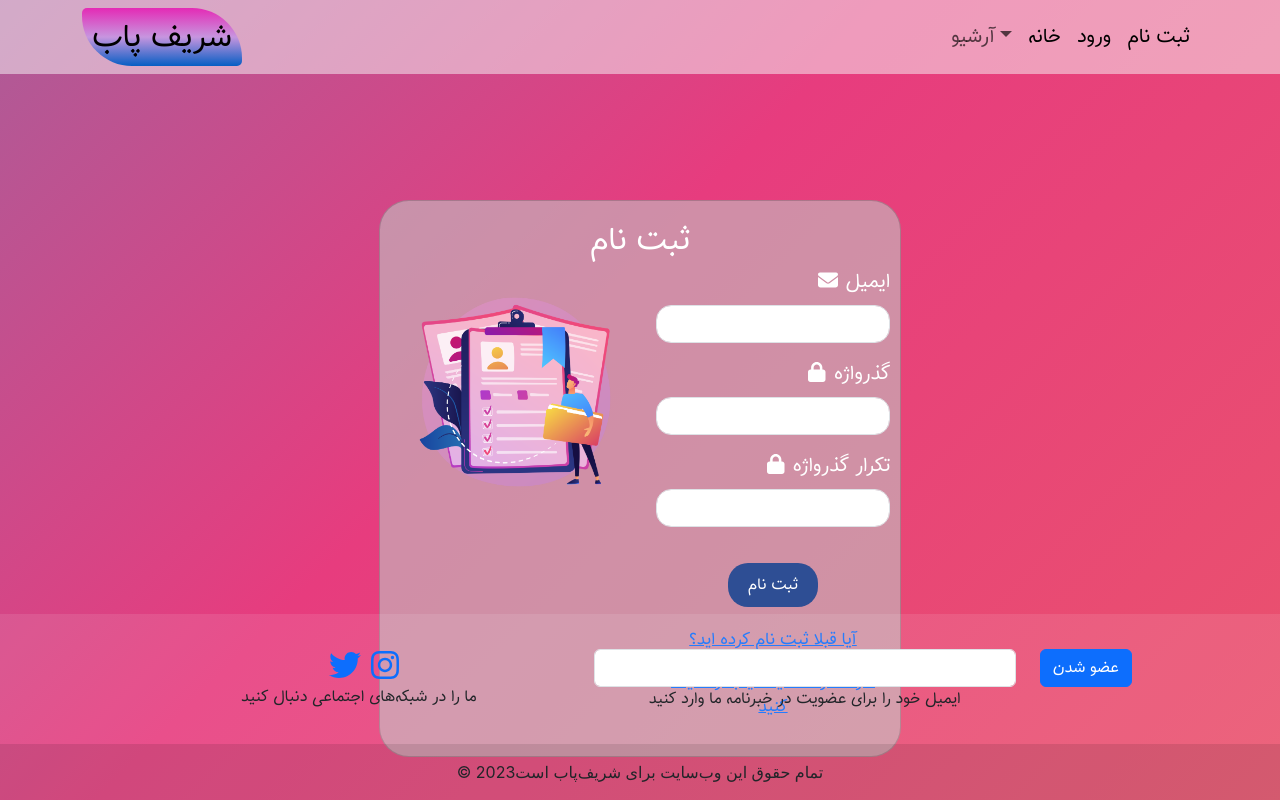
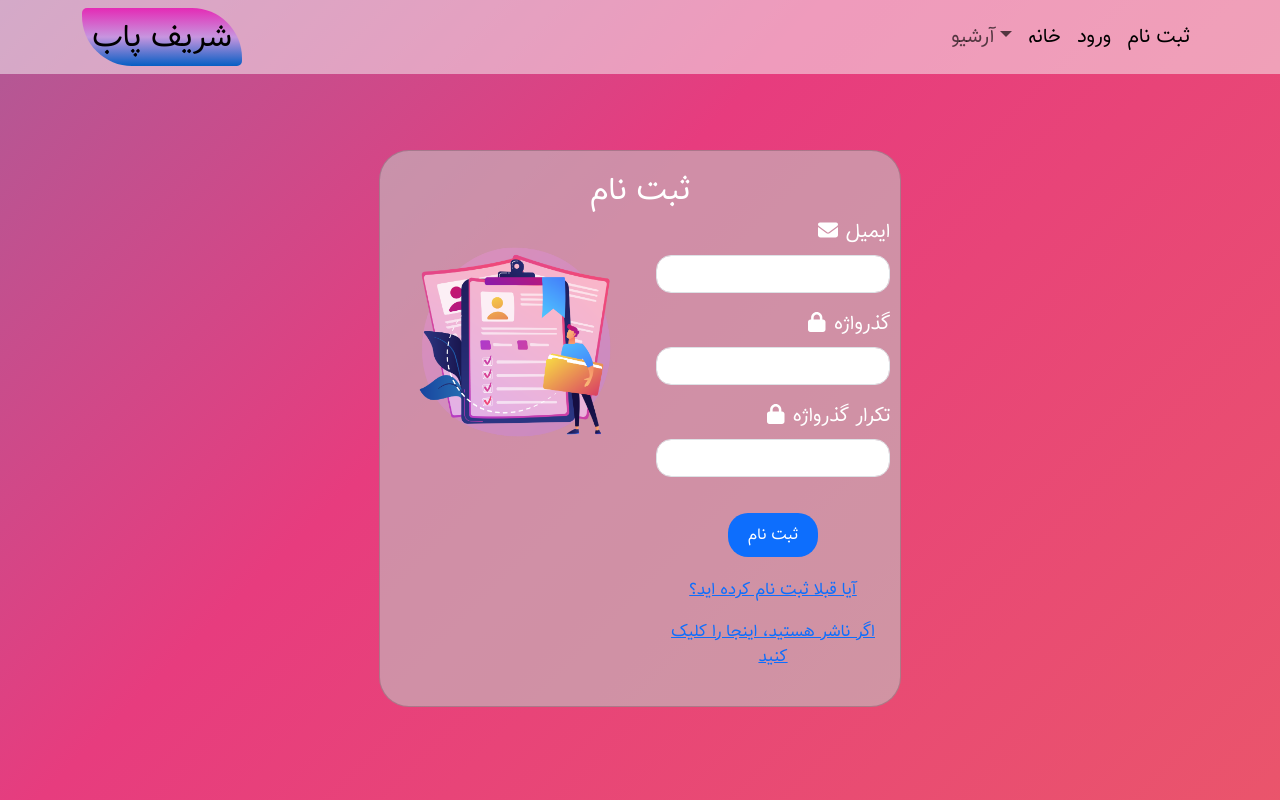
Before and after one commit to Forooz99/Sharif_Pub_Client, a React (Create React App) app: page /signup in a window 1280 px wide. Shown: the top 800 px of the page. Built offline with nearby package versions, Linux system fonts and the light colour scheme.

Commit message:
some changes in footer

```diff
--- a/src/components/Footer/Footer.js
+++ b/src/components/Footer/Footer.js
@@ -18,7 +18,7 @@ import {
 export default function FooterComponent () {
   return (
     <div className='main-container-footer'>
-      <MDBFooter bgColor='light' className='text-center text-lg-left fixed-bottom'>
+      <MDBFooter bgColor='light' className='text-center text-lg-left'>
         <MDBContainer className='p-4 pb-0'>
           <MDBRow className='d-flex justify-content-center'>
             <MDBCol md='5' size='12' className='mb-4 mb-md-0'>
--- a/src/components/entry/style.css
+++ b/src/components/entry/style.css
@@ -70,11 +70,13 @@ body {
 
 
 .main-container-login {
-    margin-top: 200px;
+    margin-top: 150px;
+    margin-bottom: 150px;
 }
 
 .main-container-signup {
-    margin-top: 200px;
+    margin-top: 150px;
+    margin-bottom: 100px;
 }
 
 .text-font-size {
@@ -92,7 +94,6 @@ body {
 .login-btn {
     display: inline-block;
     padding: 10px 20px;
-    background-color: #2e4e94;
     color: white;
     text-align: center;
     text-decoration: none;
```
